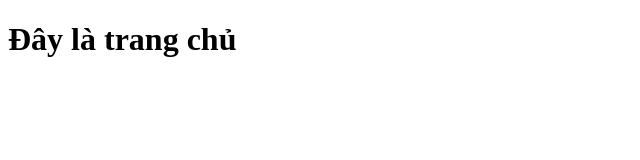
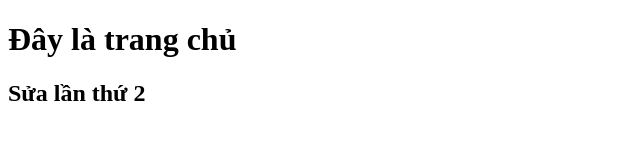
Before and after one commit to minhhquan0456/duan6, a plain HTML site: page index.html in a window 1280 px wide. Shown: the whole page, without its empty margins (0-640 px from the left). Drawn offline with Linux system fonts and the light colour scheme.

Commit message:
sửa lần 2

```diff
--- a/index.html
+++ b/index.html
@@ -7,5 +7,6 @@
   </head>
   <body>
     <h1>Đây là trang chủ</h1>
+    <h2>Sửa lần thứ 2</h2>
   </body>
 </html>
```
